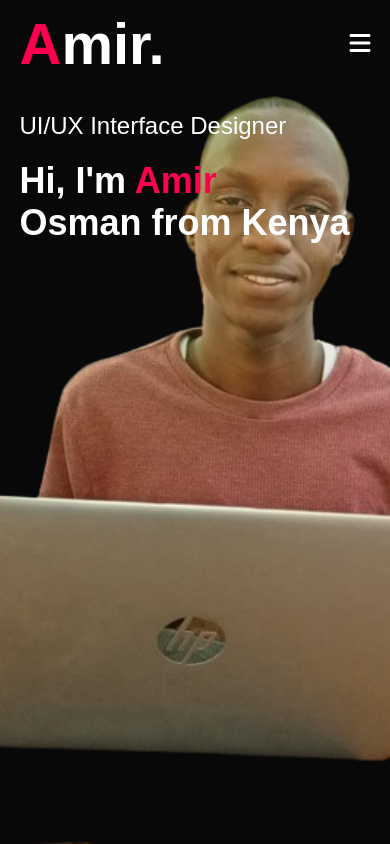
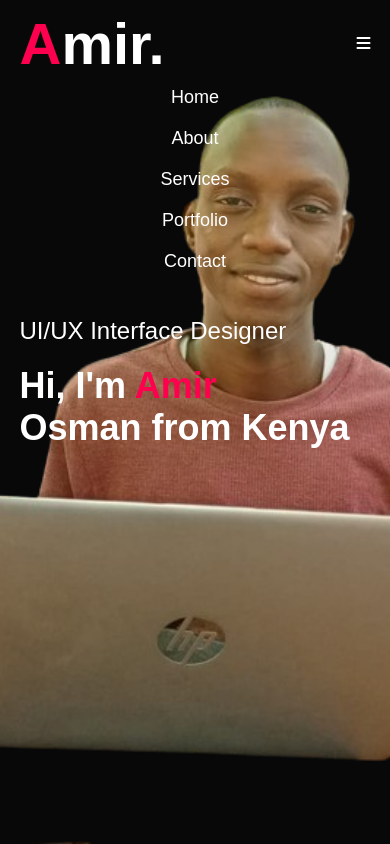
Before and after one commit to AMIRKIAYI/portoflio, a plain HTML site: page index.html in a window 390 px wide. Both pictures are taken after a click on the element 360 px from the left and 43 px from the top of the page. Shown: the top 844 px of the page. Drawn offline with Linux system fonts and the light colour scheme.

Commit message:
index.js update

```diff
--- a/index.js
+++ b/index.js
@@ -1,17 +1,17 @@
-// index.js
 document.addEventListener('DOMContentLoaded', () => {
   const menuIcon = document.getElementById('menu-icon');
-  const nav = document.querySelector('nav');
+  const nav = document.getElementById('menu'); // Ensure this is correct
 
   menuIcon.addEventListener('click', () => {
+    console.log('Menu icon clicked'); // Debug log
     nav.classList.toggle('active');
   });
 
-  // Tab switching functionality
   const tablinks = document.getElementsByClassName("tab-links");
   const tabcontents = document.getElementsByClassName("tab-contents");
 
   function opentab(e, tabname) {
+    console.log('Opening tab:', tabname); // Debug log
     for (const tablink of tablinks) {
       tablink.classList.remove("active-link");
     }
@@ -22,6 +22,5 @@ document.addEventListener('DOMContentLoaded', () => {
     document.getElementById(tabname).classList.add("active-tab");
   }
 
-  // Expose opentab function globally if needed
   window.opentab = opentab;
 });
--- a/style.css
+++ b/style.css
@@ -458,36 +458,43 @@ form .btn2 {
   }
 }
 
-/* Default styles for larger screens */
+/* CSS for the menu */
+#menu {
+  display: flex;
+  list-style-type: none;
+}
+
 .menu-icon {
   display: none; /* Hidden by default */
 }
 
-#menu {
-  display: flex; /* Show menu items by default */
-}
-
 /* Responsive styles */
 @media (max-width: 768px) {
-  .menu-icon {
-    display: block; /* Show menu icon on small screens */
-    font-size: 24px;
-    cursor: pointer;
-  }
-
   #menu {
-    display: none; /* Hide menu items on small screens */
+    display: none; /* Hidden by default */
     flex-direction: column;
     width: 100%;
   }
 
   #menu.active {
-    display: flex; /* Show menu items when active */
+    display: flex; /* Show when active */
   }
 
-  #menu li {
-    width: 100%;
-    text-align: center;
-    margin: 10px 0;
+  .menu-icon {
+    display: block; /* Show the menu icon on small screens */
+    cursor: pointer;
   }
 }
+
+/* Tab content styles */
+.tab-contents {
+  display: none;
+}
+
+.active-tab {
+  display: block;
+}
+
+.tab-links.active-link {
+  font-weight: bold;
+}
```
